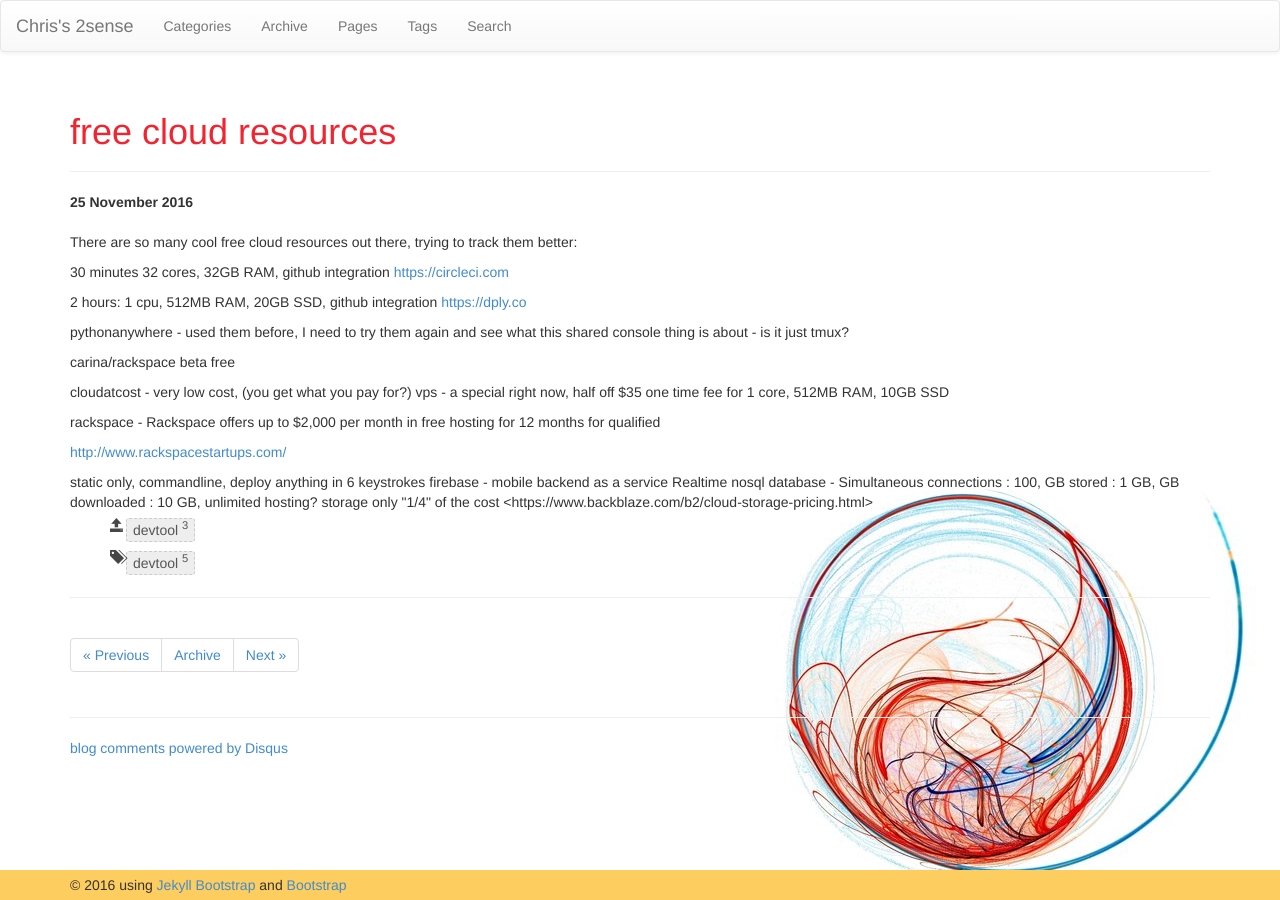
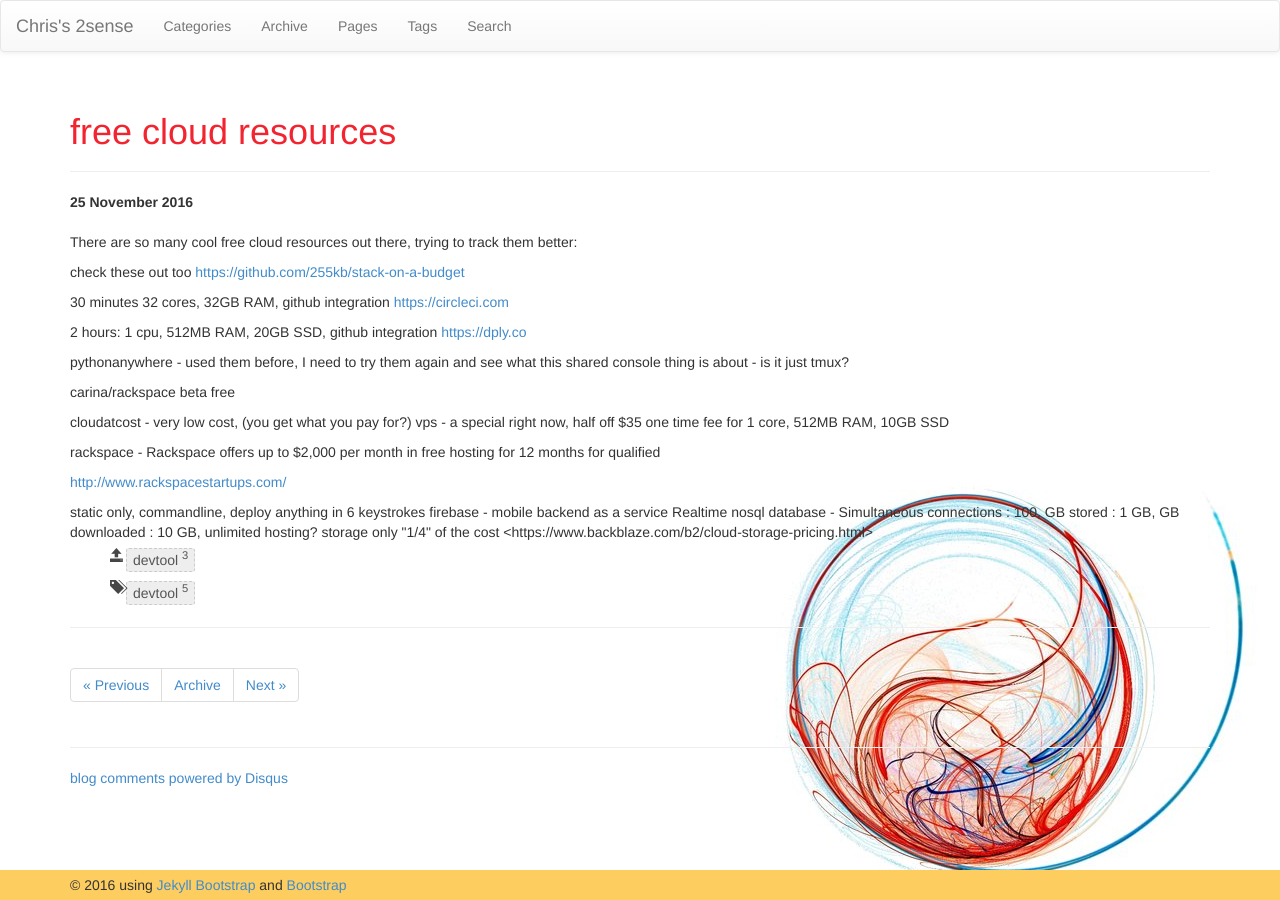
Before and after one commit to faizanvahevaria/chrisamow.github.io, a Jekyll site: the page built from _posts/2016-11-25-free-cloud-resources.md, in a window 1280 px wide. Built offline with Jekyll 4.4.1, drawn with Linux system fonts in a browser that asks for light colours; nearby versions of some CDN libraries; comment, search, counter and statistics services are not loaded.

Commit message:
blog content

```diff
--- a/_posts/2016-11-25-free-cloud-resources.md
+++ b/_posts/2016-11-25-free-cloud-resources.md
@@ -8,6 +8,10 @@ comments: true
 {% include JB/setup %}
 
 There are so many cool free cloud resources out there, trying to track them better:
+
+check these out too
+<https://github.com/255kb/stack-on-a-budget>
+
 
 30 minutes 32 cores, 32GB RAM, github integration
 <https://circleci.com>
```
